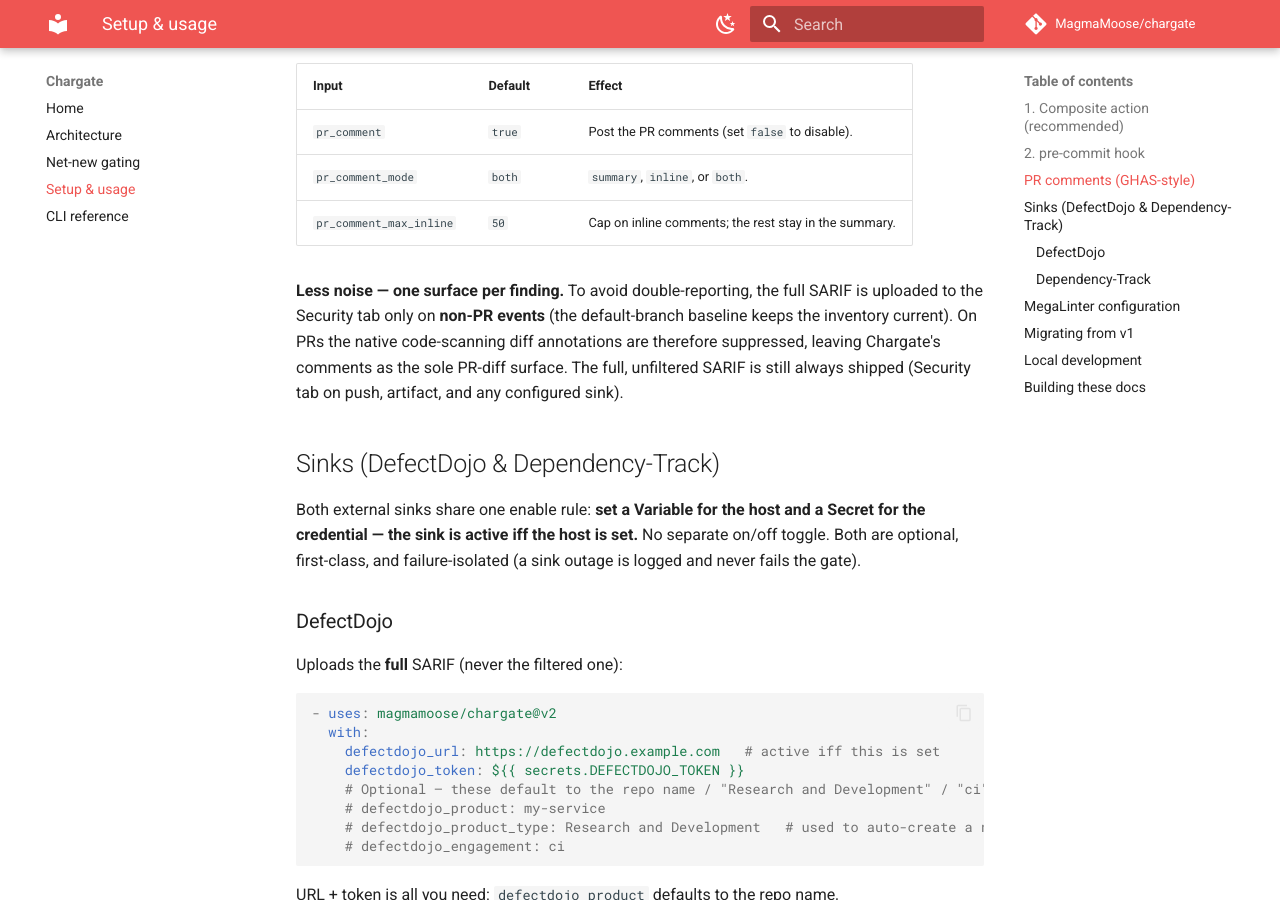
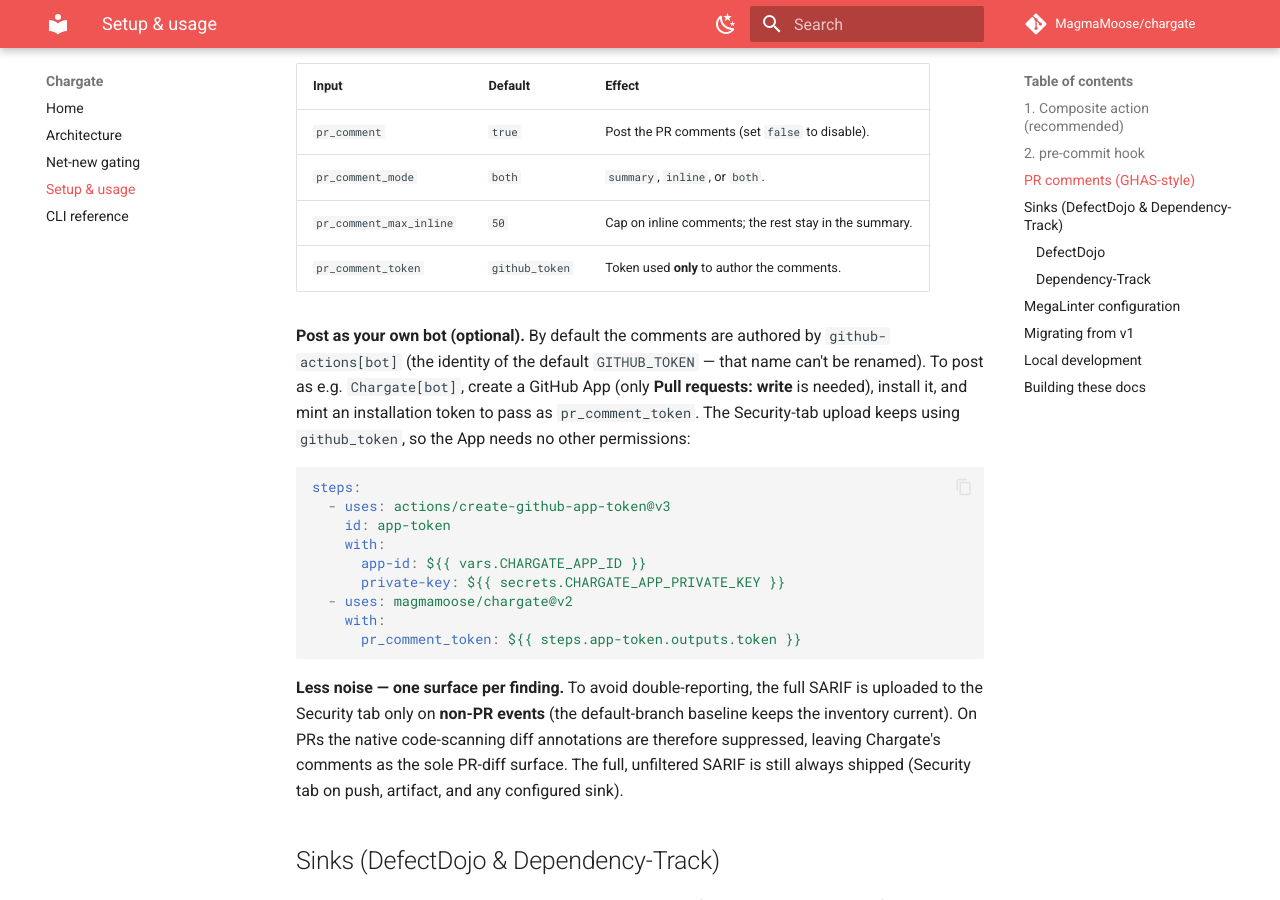
Before and after one commit to MagmaMoose/chargate, an MkDocs documentation site: the page built from docs/setup.md, in a window 1280 px wide and 900 px high, scrolled down 1602 px. Built offline with MkDocs 1.6.1 and Material for MkDocs 9.7.7, drawn with Linux system fonts in a browser that asks for light colours; comment, search, counter and statistics services are not loaded.

Commit message:
feat(pr-comment): optionally author comments as a GitHub App (Chargate[bot])
Add a pr_comment_token input used ONLY to post the PR comments. Pass a GitHub App
installation token to author them as e.g. Chargate[bot] instead of
github-actions[bot] (whose name, being the default GITHUB_TOKEN's identity, can't
be changed). The Security-tab upload keeps using github_token, so the App needs
only Pull requests: write.

The dogfood mints a token via actions/create-github-app-token when the app is
configured (MM_CHARGATE_APP_ID set), else pr_comment_token is empty and the action
falls back to GITHUB_TOKEN. Documented in docs/setup.md.

````diff
--- a/action.yml
+++ b/action.yml
@@ -91,6 +91,10 @@ inputs:
     description: 'Cap on inline comments per run; the rest are listed in the summary.'
     required: false
     default: '50'
+  pr_comment_token:
+    description: 'Token used ONLY to author the PR comments. Pass a GitHub App installation token (e.g. from actions/create-github-app-token) to post as your App (Chargate[bot]) instead of github-actions[bot]. Defaults to github_token.'
+    required: false
+    default: ''
 
   # ── DefectDojo (optional, first-class) ───────────────────────────────────
   defectdojo_url:
@@ -197,7 +201,7 @@ runs:
       shell: bash
       env:
         GITHUB_EVENT_NAME: ${{ github.event_name }}
-        GITHUB_TOKEN: ${{ inputs.github_token }}
+        GITHUB_TOKEN: ${{ inputs.pr_comment_token != '' && inputs.pr_comment_token || inputs.github_token }}
         DEFECTDOJO_TOKEN: ${{ inputs.defectdojo_token }}
         DEPENDENCYTRACK_API_KEY: ${{ inputs.dependency_track_api_key }}
         BASE_REF_IN: ${{ inputs.base_ref }}
--- a/docs/setup.md
+++ b/docs/setup.md
@@ -78,6 +78,26 @@ and tune it with the action inputs:
 | `pr_comment` | `true` | Post the PR comments (set `false` to disable). |
 | `pr_comment_mode` | `both` | `summary`, `inline`, or `both`. |
 | `pr_comment_max_inline` | `50` | Cap on inline comments; the rest stay in the summary. |
+| `pr_comment_token` | `github_token` | Token used **only** to author the comments. |
+
+**Post as your own bot (optional).** By default the comments are authored by
+`github-actions[bot]` (the identity of the default `GITHUB_TOKEN` — that name can't
+be renamed). To post as e.g. `Chargate[bot]`, create a GitHub App (only **Pull
+requests: write** is needed), install it, and mint an installation token to pass as
+`pr_comment_token`. The Security-tab upload keeps using `github_token`, so the App
+needs no other permissions:
+
+```yaml
+steps:
+  - uses: actions/create-github-app-token@v3
+    id: app-token
+    with:
+      app-id: ${{ vars.CHARGATE_APP_ID }}
+      private-key: ${{ secrets.CHARGATE_APP_PRIVATE_KEY }}
+  - uses: magmamoose/chargate@v2
+    with:
+      pr_comment_token: ${{ steps.app-token.outputs.token }}
+```
 
 **Less noise — one surface per finding.** To avoid double-reporting, the full
 SARIF is uploaded to the Security tab only on **non-PR events** (the default-branch
````
Also changed, not shown: 1 other file.
